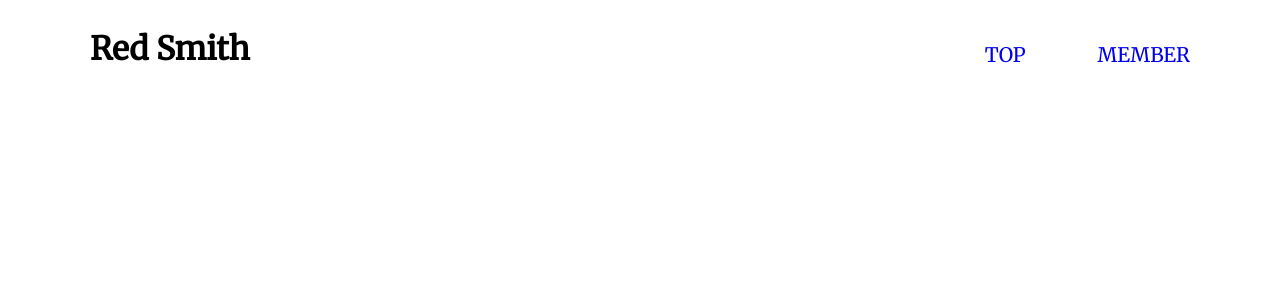
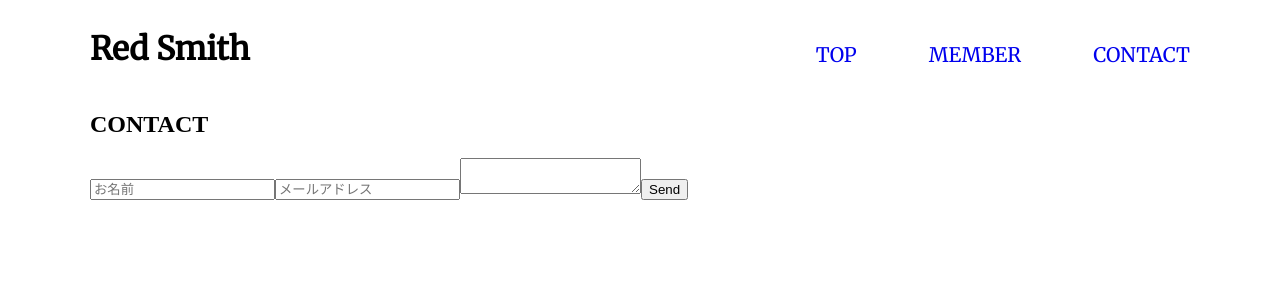
Before and after one commit to h1r0yuki8823/red_smith_idle, a Vue app: page /contact in a window 1280 px wide. Shown: the top 300 px of the page. Built offline with nearby package versions, Linux system fonts and the light colour scheme.

Commit message:
add send-mail contact-page

```diff
--- a/package.json
+++ b/package.json
@@ -8,6 +8,7 @@
     "lint": "vue-cli-service lint"
   },
   "dependencies": {
+    "firebase": "^5.9.1",
     "node-sass": "^4.11.0",
     "sass-loader": "^7.1.0",
     "vue": "^2.6.6",
--- a/src/App.vue
+++ b/src/App.vue
@@ -8,15 +8,12 @@
 
 <script>
 import Header from './components/global/header'
-import Top from './components/pages/top'
-import Member from './components/pages/member'
+
 
 export default {
 
   components: {
-    'app-header':Header,
-    'page-top':Top,
-    'page-member':Member
+    'app-header':Header
   }
 }
 </script>
--- a/src/components/global/header.vue
+++ b/src/components/global/header.vue
@@ -9,6 +9,7 @@
         <li>Contact</li>-->
         <router-link to="/"><a>Top</a></router-link>
         <router-link to="/member"><a>Member</a></router-link>
+        <router-link to="/contact"><a>Contact</a></router-link>
       </ul>
     </nav>
   </header>
--- a/src/components/pages/contact.vue
+++ b/src/components/pages/contact.vue
@@ -0,0 +1,41 @@
+<template>
+  <div class="wrapper">
+    <h2>CONTACT</h2>
+    <input id="name" v-model="contactForm.name" placeholder="お名前">
+    <input id="email" v-model="contactForm.email" placeholder="メールアドレス" >
+    <textarea v-model="contactForm.contents" ></textarea>
+    <button v-on:click="sendMail">Send</button>
+  </div>
+</template>
+
+<script>
+import { functions } from '../../plugins/firebase'
+
+export default {
+  data: () => ({
+    contactForm: {
+      name: '',
+      contents: '',
+      email: '',
+      loading:false
+    }
+  }),
+  methods: {
+    sendMail: function(){
+      this.contactForm.loading = true
+      const mailer = functions.httpsCallable('sendMail')
+
+      mailer(this.contactForm)
+        .then(() => {
+          alert('success!')
+        })
+        .catch(err => {
+          alert('error')
+        })
+        .finally(() => {
+          this.contactForm.loading = false
+        })
+    }
+  }
+}
+</script>
--- /dev/null
+++ b/src/plugins/firebase.js
@@ -0,0 +1,12 @@
+import firebase from "firebase";
+
+const config = {
+  apiKey: "AIzaSyD9MQtEO8bvFse-tmlwMxm2xi8A1Wir3w0",
+  authDomain: "red-smith.firebaseapp.com",
+  databaseURL: "https://red-smith.firebaseio.com",
+  projectId: "red-smith",
+  storageBucket: "red-smith.appspot.com",
+  messagingSenderId: "110135118362"
+};
+firebase.initializeApp(config);
+export const functions = firebase.functions();
--- a/src/router/index.js
+++ b/src/router/index.js
@@ -2,6 +2,7 @@ import Vue from 'vue'
 import Router from 'vue-router'
 import Top from '../components/pages/top'
 import Member from '../components/pages/member'
+import Contact from '../components/pages/contact'
 
 Vue.use(Router)
 
@@ -18,6 +19,11 @@ export default new Router({
       path: '/member',
       name: 'member',
       component: Member
+    },
+    {
+      path: '/contact',
+      name: 'contact',
+      component: Contact
     }
   ]
 })
```
Also changed, not shown: 1 other file (tests, documents, lock files or other folders).
